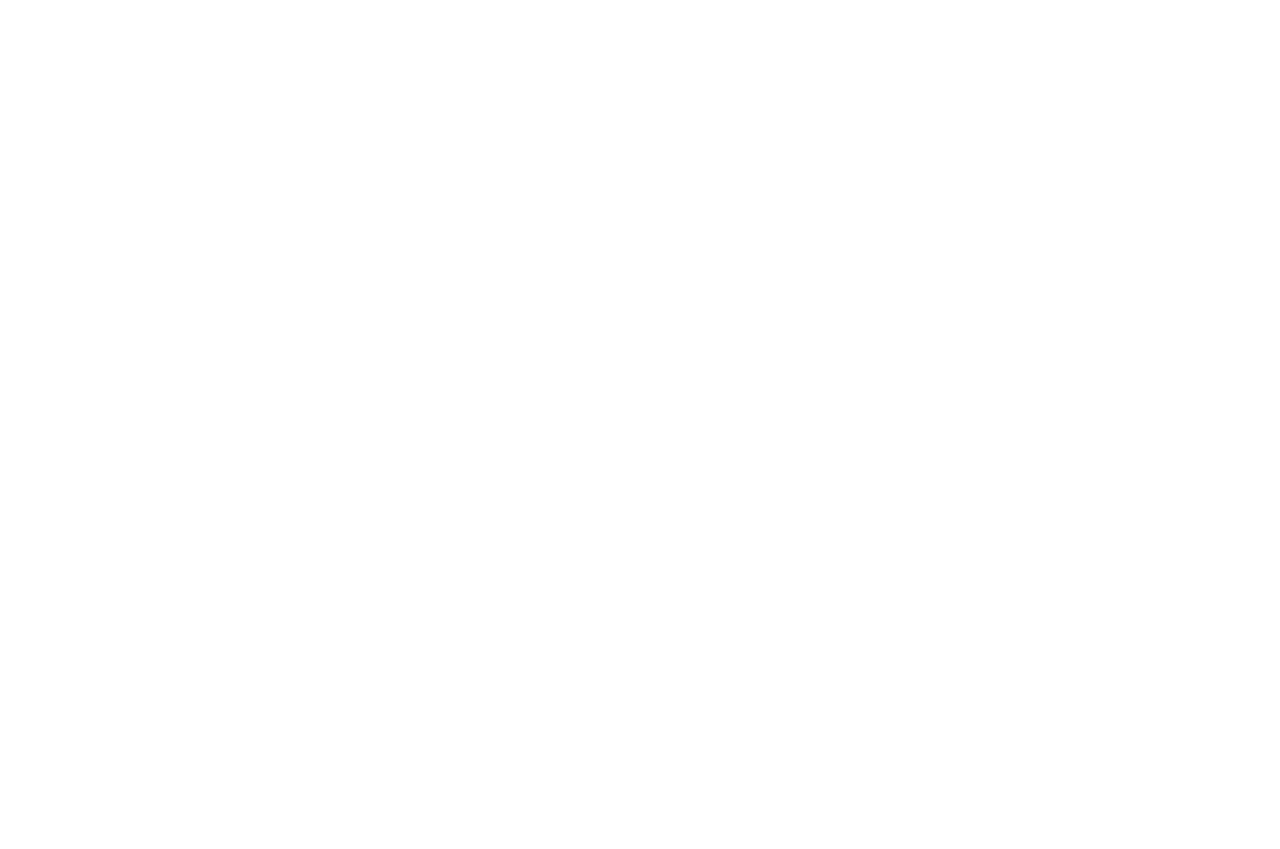
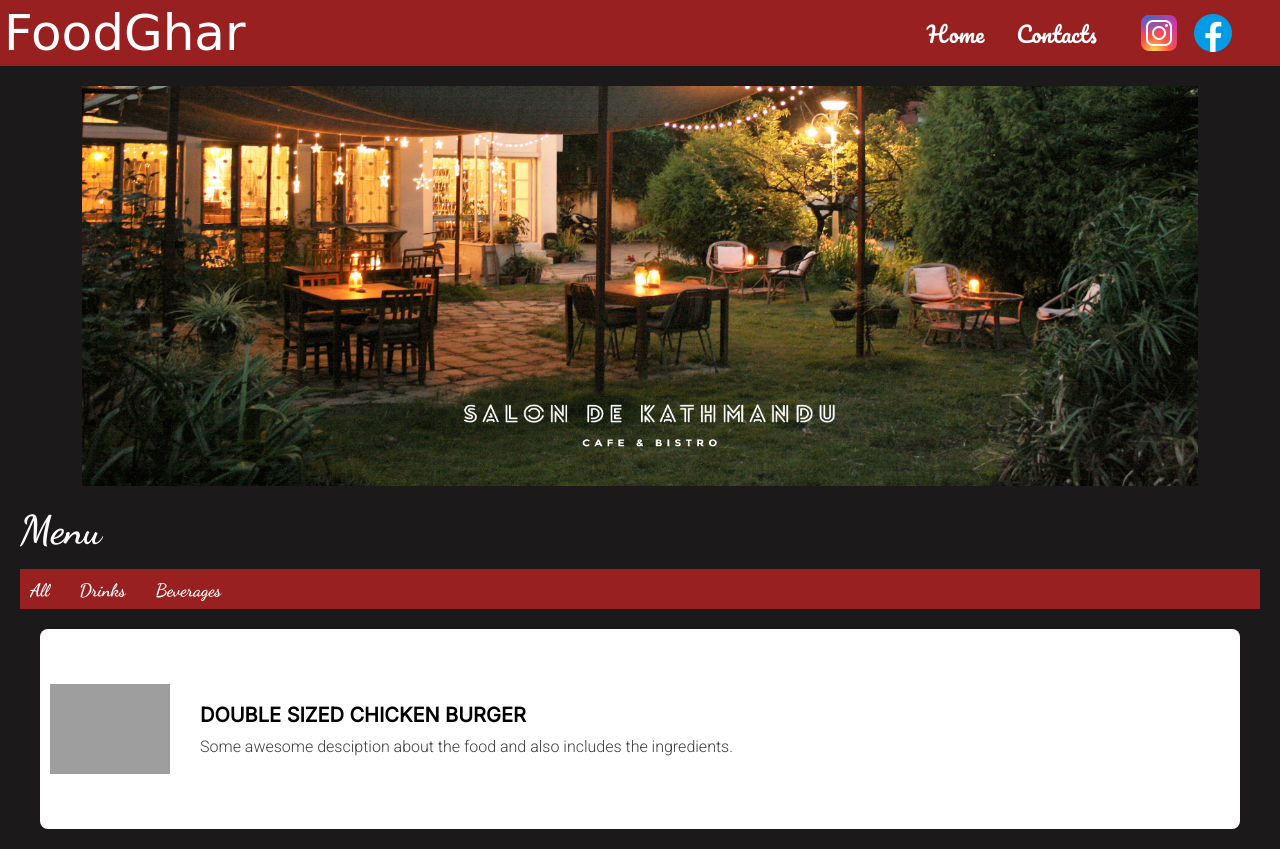
Before and after one commit to Aayush99910/Restaurant-Page, a website built with webpack: page dist/index.html in a window 1280 px wide. Before the commit the page ends 800 px from the top, so only its background shows below. Built offline with nearby package versions, Linux system fonts and the light colour scheme; grey boxes are pictures that could not be loaded; a web font is replaced by a local one.

Commit message:
made initial homapage

```diff
--- a/package.json
+++ b/package.json
@@ -19,6 +19,9 @@
   },
   "homepage": "https://github.com/Aayush99910/Restaurant-Page#readme",
   "devDependencies": {
+    "css-loader": "^6.7.2",
+    "file-loader": "^6.2.0",
+    "style-loader": "^3.3.1",
     "webpack": "^5.75.0",
     "webpack-cli": "^4.10.0"
   }
--- a/src/index.js
+++ b/src/index.js
@@ -1 +1,8 @@
-alert("HEYYO");
+import initialHomePage from "./initial-home-page";
+import "./style.css";
+import instaIcon from "./assests/icons/instagram.png";
+import facebookIcon from "./assests/icons/facebook.png"
+import restroImage from "./assests/imgs/restro.jpg"
+import food1 from "./assests/imgs/burger.jpg"
+
+initialHomePage(instaIcon, facebookIcon, restroImage, food1);
--- /dev/null
+++ b/src/initial-home-page.js
@@ -0,0 +1,123 @@
+export default function initialHomePage(instaIcon, facebookIcon, restroImage, food1) {
+    // bigContainer which will have all the content of the page
+    const bigContainer = document.querySelector("#content");
+
+
+
+
+    // header part of the content
+    const header = document.createElement("header");
+
+    // all the children for header
+    const titleContainer = document.createElement("div");
+    titleContainer.classList.add("title-container");
+    titleContainer.textContent = "FoodGhar";
+    const nav = document.createElement("nav");
+
+    // all the children for nav element
+    const home = document.createElement("p");
+    home.textContent = "Home";
+    const contacts = document.createElement("p");
+    contacts.textContent = "Contacts";
+    const iconsContainer = document.createElement("div");
+    iconsContainer.classList.add("icons-container");
+
+    // all the children for iconsContainer
+    const instaImg = document.createElement("img");
+    const facebookImg = document.createElement("img");
+    instaImg.src = instaIcon;
+    facebookImg.src = facebookIcon;
+
+
+    // appending all the items to iconsContianer
+    iconsContainer.append(instaImg, facebookImg);
+
+    // appending all the children to nav
+    nav.append(home, contacts, iconsContainer);
+
+    // appending the children to head element
+    header.append(titleContainer, nav);
+
+
+
+
+    // body part of the content
+    const bodyContainer = document.createElement("div");
+    bodyContainer.classList.add("body-container");
+
+    // first child of the body
+    const imageContainer = document.createElement("div");
+    imageContainer.classList.add("image-container");
+
+    // child of imageContainer
+    const restroImg = document.createElement("img");
+    restroImg.src = restroImage;
+
+    // appending the image
+    imageContainer.append(restroImg);
+
+
+    // second child of the body
+    const menuTitleContainer = document.createElement("div");
+    menuTitleContainer.classList.add("menu-title-container");
+
+    // children of menuTitleContainer
+    const menu = document.createElement("p");
+    menu.textContent = "Menu";
+    const menuType = document.createElement("div");
+    menuType.classList.add("menu-type");
+
+    // children of menuType
+    const all = document.createElement("p");
+    all.textContent = "All";
+    const drinks = document.createElement("p");
+    drinks.textContent = "Drinks";
+    const beverages = document.createElement("p");
+    beverages.textContent = "Beverages";
+
+    // appending the child to menuType
+    menuType.append(all, drinks, beverages);
+
+    // appending the child to menuTitleContainer
+    menuTitleContainer.append(menu, menuType);
+
+
+    // third child of the body
+    const menuCardContainer = document.createElement("div");
+    menuCardContainer.classList.add("menu-card-container");
+
+    // children of menuCardContainer
+    const menuCard = document.createElement("div");
+    menuCard.classList.add("menu-card");
+
+    // children of menuCard
+    const foodImage1 = document.createElement("img");
+    foodImage1.src = food1;
+    const menuCardAbout = document.createElement("div");
+    menuCardAbout.classList.add("menu-card-about");
+
+    // children of menuCardAbout
+    const title = document.createElement("p");
+    title.classList.add("title");
+    title.textContent = "DOUBLE SIZED CHICKEN BURGER";
+    const description = document.createElement("p");
+    description.classList.add("description");
+    description.textContent = "Some awesome desciption about the food and also includes the ingredients.";
+
+    // appending children to menuCardAbout
+    menuCardAbout.append(title, description);
+
+    // appending children to menuCard
+    menuCard.append(foodImage1, menuCardAbout);
+
+    // appending the child to menuCardContainer
+    menuCardContainer.append(menuCard);
+
+
+    //appending children to bodyContainer
+    bodyContainer.append(imageContainer, menuTitleContainer, menuCardContainer);
+
+
+    // appending the header and the body to the bigContainer
+    bigContainer.append(header, bodyContainer);
+}
--- /dev/null
+++ b/src/style.css
@@ -0,0 +1,137 @@
+@import url('https://fonts.googleapis.com/css2?family=Comic+Neue:wght@400;700&family=Dancing+Script:wght@400;500;600;700&family=Gugi&family=Henny+Penny&family=Inter&family=Megrim&family=Pacifico&family=Petit+Formal+Script&family=Poor+Story&family=Roboto+Condensed&family=Roboto:wght@300&family=Salsa&display=swap');
+
+:root {
+    --header-bg-color: #992020;
+    --body-bg-color: #1B1919;
+    --active-tab-color: #363636;
+}
+
+* {
+    box-sizing: border-box;
+    padding: 0;
+    margin: 0;
+}
+
+header {
+    background-color: var(--header-bg-color);
+    display: flex;
+    justify-content: space-between;
+    align-items: center;
+    padding: 0.25rem;
+}
+
+.title-container {
+    font-family: 'Henny Penny', cursive;
+    font-size: 50px;
+    color: white;
+}
+
+header nav,
+.icons-container {
+    display: flex;
+    width: 30%;
+    font-family: 'Pacifico', cursive;
+    font-size: 22px;
+    color: white;
+    align-items: center;
+    justify-content: space-evenly;
+}
+
+nav > p:hover,
+.menu-type > p:hover {
+    color: var(--active-tab-color);
+    cursor: pointer;
+}
+
+.body-container {
+    padding: 20px;
+    background-color: var(--body-bg-color);
+    display: flex;
+    flex-direction: column;
+    gap: 20px;
+}
+
+.image-container {
+    display: flex;
+    justify-content: center;
+}
+
+.image-container img {
+    background-color: white;
+    height: 400px;
+    width: 90%;
+}
+
+.menu-title-container {
+    display: flex;
+    flex-direction: column;
+    gap: 15px;
+}
+
+.menu-title-container > p {
+    font-family: 'Dancing Script', cursive;
+    font-weight: 700;
+    font-size: 40px;
+    color: white;
+}
+
+.menu-type {
+    display: flex;
+    width: 100%;
+    padding: 10px;
+    gap: 30px;
+    background-color: var(--header-bg-color);
+    height: 40px;
+}
+
+.menu-type > p {
+    font-family: 'Dancing script', cursive;
+    font-size: 18px;
+    font-weight: 700;
+    color: white;
+}
+
+.menu-card-container {
+    display: flex;
+    flex-direction: column;
+    gap: 20px;
+    padding: 0px 20px;
+}
+
+.menu-card {
+    background-color: white;
+    height: 200px;
+    width: 100%;
+    border-radius: 8px;
+    display: flex;
+    gap: 20px;
+    align-items: center;
+}
+
+.menu-card img {
+    height: auto;
+    width: 140px;
+    border-radius: 6px;
+    padding: 0px 10px 0px 10px;
+}
+
+.menu-card-about {
+    height: 100%;
+    width: 100%;
+    display: flex;
+    flex-direction: column;
+    gap: 10px;
+    justify-content: center;
+}
+
+.title {
+    font-family: "Inter", cursive;
+    font-weight: bold;
+    font-size: 20px;
+}
+
+.description {
+    font-family: "Roboto", sans-serif;
+    font-size: 16px;
+    color: #3F3B3B;
+}
--- a/webpack.config.js
+++ b/webpack.config.js
@@ -4,7 +4,25 @@
     mode: "development",
     entry: "./src/index.js",
     output: {
+        publicPath: "",
         filename: "main.js",
         path: path.resolve(__dirname, "dist"),
     },
+    module: {
+        rules: [
+            {
+                test: /\.css$/i,
+                use: ['style-loader', 'css-loader'],
+            },
+            {
+                test: /\.(svg|png|jpg|gif)$/,
+                use: {
+                  loader: "file-loader",
+                  options: {
+                    limit: 5000
+                  }
+                }
+            }
+        ],
+    },
 }
```
Also changed, not shown: dist/6065601340b2a3a0943655f2020f90d9.png (added), dist/c22e0ae11f067423af954bb51fa79ef0.jpg (added), dist/e6c3d620ac915d10583865a7e7ca1a2f.png (added), dist/index.html, dist/main.js, src/assests/icons/facebook.png (added), src/assests/icons/instagram.png (added), src/assests/imgs/restro.jpg (added), 4 other files.
